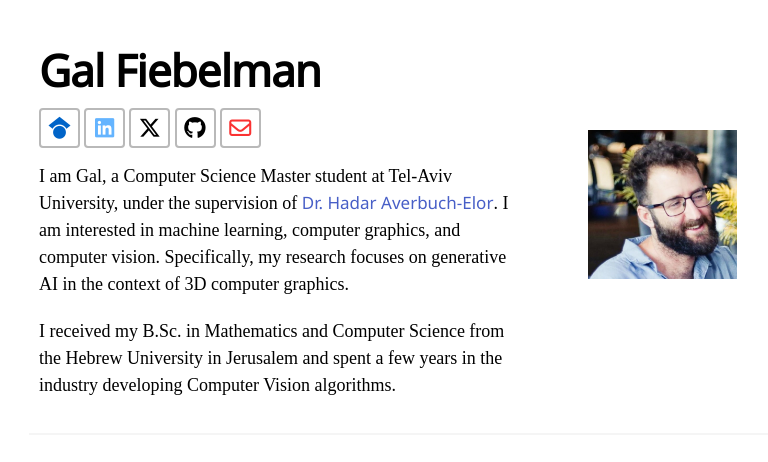
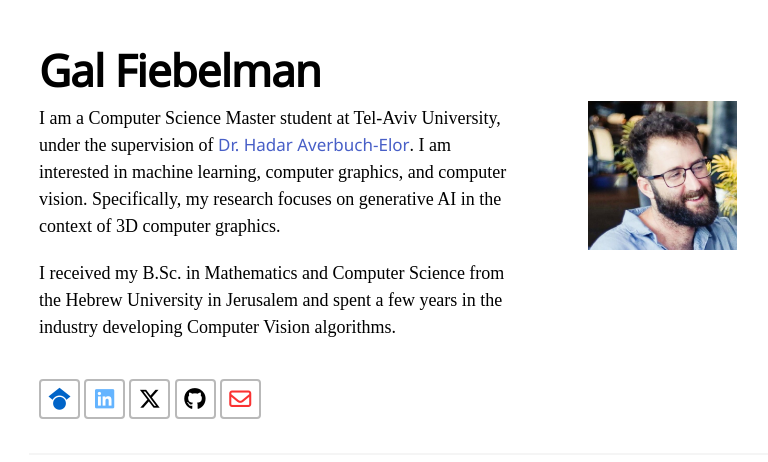
Before and after one commit to galfiebelman/galfiebelman.github.io, a plain HTML site: page index.html in a window 1280 px wide. Shown: the top 462 px of the page, without its empty margins (227-995 px from the left). Drawn offline with nearby package versions, Linux system fonts and the light colour scheme; some icons are missing.

Commit message:
Add files via upload

```diff
--- a/index.html
+++ b/index.html
@@ -45,7 +45,23 @@
 					<img src="./assets/images/me.jpeg" width="60%">
 				</td>
 			</tr>
+            <tr>
+            <td width="50%" class="intro">
+                					<span class="tiny">&nbsp;</tiny>
+					<h3>
+                        I am a Computer Science Master student at Tel-Aviv University, under the supervision of
+                        <a href="https://www.elor.sites.tau.ac.il/" target="_blank">Dr. Hadar Averbuch-Elor</a>.
+                            I am interested in machine learning, computer graphics, and computer vision.
+                            Specifically, my research focuses on generative AI in the context of 3D computer graphics.<br>
+					<!-- </h3> -->
+				</td>
+			</tr>
 			<tr>
+				<td width="65%" class="intro">
+				<h3>I received my B.Sc. in Mathematics and Computer Science from the Hebrew University in Jerusalem and spent a
+                    few years in the industry developing Computer Vision algorithms. </h3>
+			</tr>
+            <tr><tr></tr>
 				<td width="50%" class="intro">
                     <a href="https://scholar.google.com/citations?user=pLtG9ewAAAAJ&hl=en&oi=ao" style="display: inline-block" target="_blank">
                         <button class="button">
@@ -83,21 +99,7 @@
 						</span>
 					</button>
 					</a>
-					<br>
-					<span class="tiny">&nbsp;</tiny>
-					<h3>
-                        I am Gal, a Computer Science Master student at Tel-Aviv University, under the supervision of
-                        <a href="https://www.elor.sites.tau.ac.il/" target="_blank">Dr. Hadar Averbuch-Elor</a>.
-                            I am interested in machine learning, computer graphics, and computer vision.
-                            Specifically, my research focuses on generative AI in the context of 3D computer graphics.<br>
-					<!-- </h3> -->
-				</td>
-			</tr>
-			<tr>
-				<td width="65%" class="intro">
-				<h3>I received my B.Sc. in Mathematics and Computer Science from the Hebrew University in Jerusalem and spent a
-                    few years in the industry developing Computer Vision algorithms. </h3>
-			</tr>
+                </tr>
 		</table>
 	</div>
 	<!-- publications -->
```
